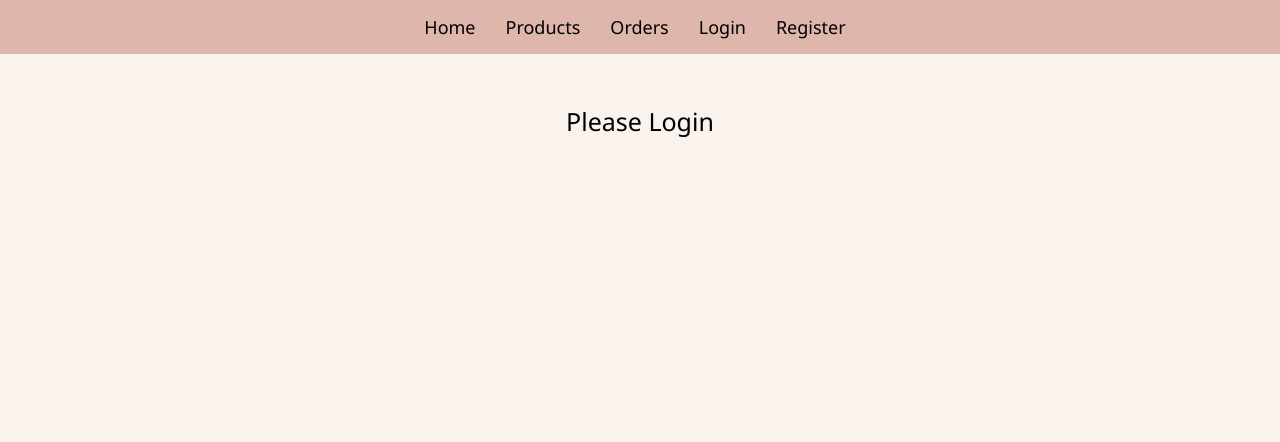
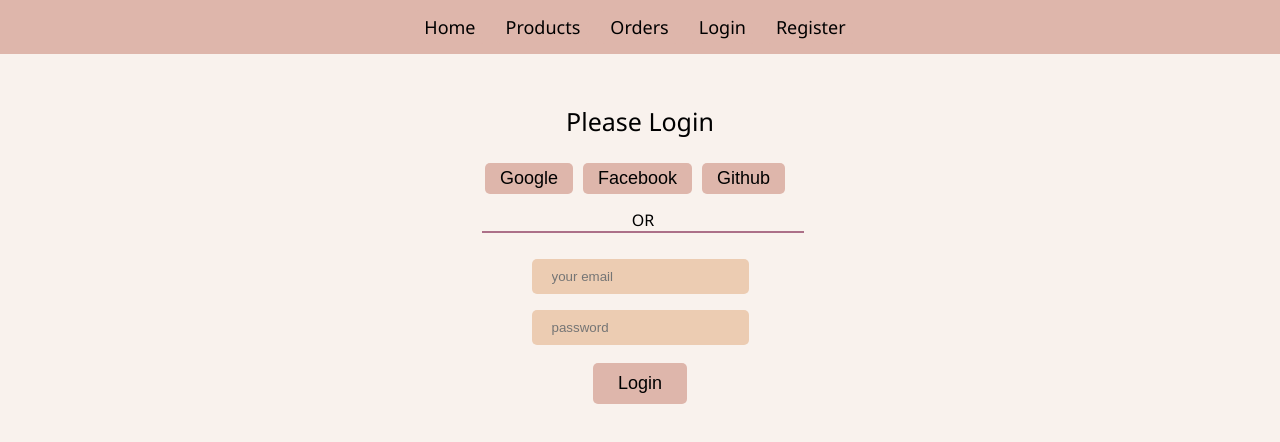
Before and after one commit to 665-stack/router-firebase-intergration-2, a React (Create React App) app: page /login in a window 1280 px wide. Shown: the top 442 px of the page. Built offline with nearby package versions, Linux system fonts and the light colour scheme.

Commit message:
add form in login page and add style

```diff
--- a/src/Components/Login/Login.css
+++ b/src/Components/Login/Login.css
@@ -9,3 +9,50 @@
     font-size: 25px;
     font-weight: 400;
 }
+
+.login .thirdPartyLogin {
+    background-color: #DEB6AB;
+    padding: 5px 15px;
+    border: none;
+    border-radius: 5px;
+    margin-right: 10px;
+    margin-bottom: 15px;
+    font-size: 18px;
+}
+
+.login .thirdPartyLogin:hover {
+    background-color: #ebc3b8;
+
+}
+
+.login .or-btn {
+    border-bottom: 2px solid #AC7088;
+    padding: 0 150px;
+    margin-left: 6px;
+    font-family: 'Segoe UI', Tahoma, Geneva, Verdana, sans-serif;
+}
+
+.login form {
+    margin-top: 20px;
+}
+
+.login input {
+    background-color: #ECCCB2;
+    border: none;
+    border-radius: 5px;
+    padding: 10px 20px;
+    margin: 8px;
+}
+
+.login .submit-btn {
+    background-color: #DEB6AB;
+    padding: 10px 25px;
+    margin-top: 10px;
+    border: none;
+    border-radius: 5px;
+    font-size: 18px;
+}
+
+.login .submit-btn:hover {
+    background-color: #ebc3b8;
+}
--- a/src/Components/Login/Login.js
+++ b/src/Components/Login/Login.js
@@ -5,6 +5,22 @@
     return (
         <div className='login'>
             <h3>Please Login</h3>
+            <button className='thirdPartyLogin'>Google</button>
+            <button className='thirdPartyLogin'>Facebook</button>
+            <button className='thirdPartyLogin'>Github</button>
+
+            <br />
+
+            <span className='or-btn'>OR</span>
+
+            <form>
+                <input type="email" placeholder='your email' />
+                <br />
+                <input type="password" name="" id="" placeholder='password' />
+                <br />
+                <button className='submit-btn' type="submit">Login</button>
+            </form>
+
         </div>
     );
 };
--- a/src/Components/Register/Register.js
+++ b/src/Components/Register/Register.js
@@ -5,9 +5,7 @@
     return (
         <div className='register'>
             <h3>Please Register!!</h3>
-            <button className='thirdPartyLogin'>Google</button>
-            <button className='thirdPartyLogin'>Facebook</button>
-            <button className='thirdPartyLogin'>Github</button>
+
         </div>
     );
 };
```
